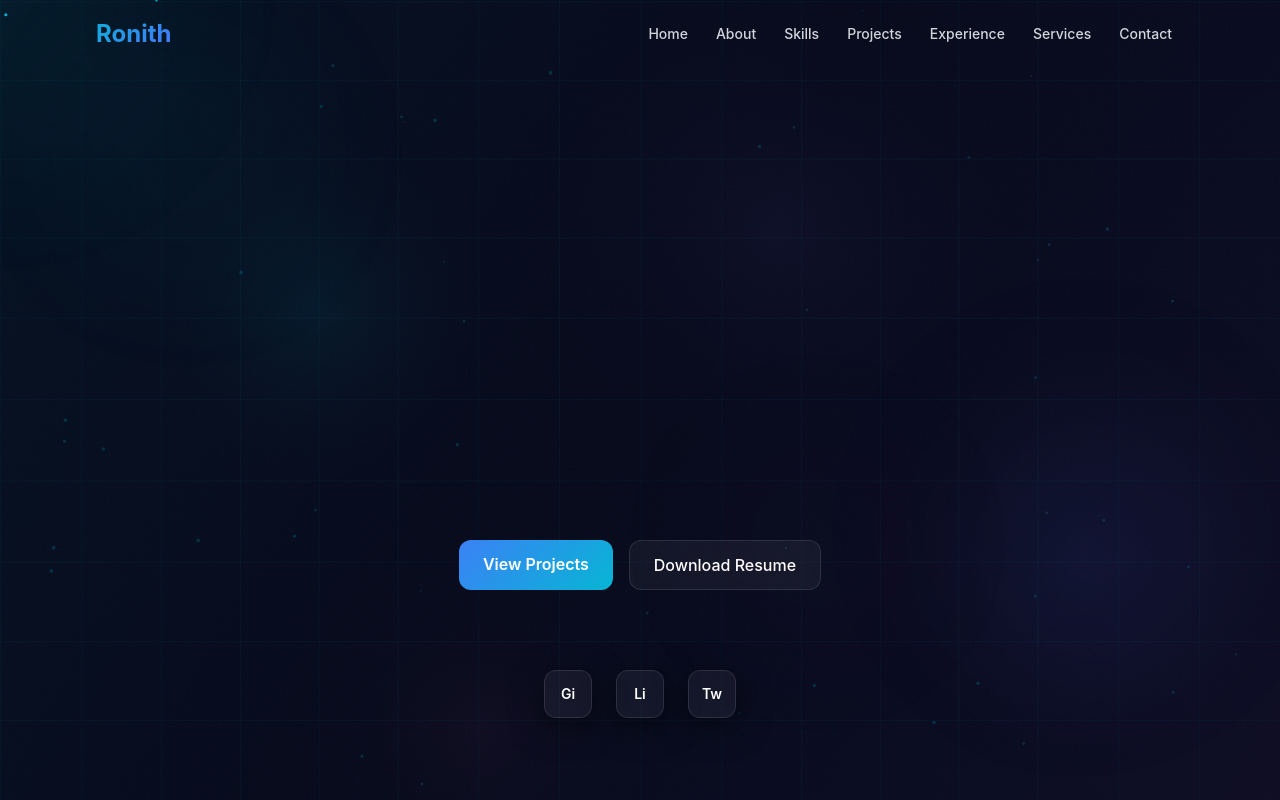
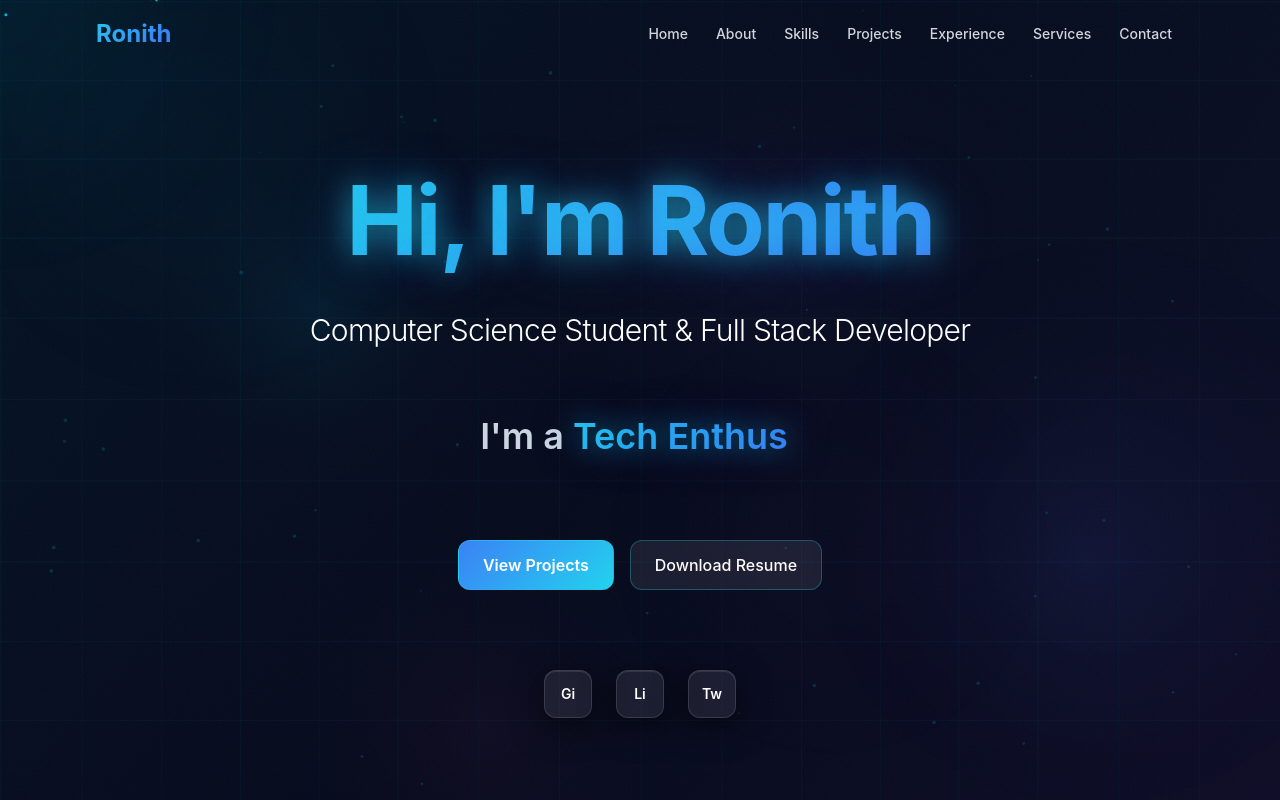
Before and after one commit to RonithJSalian18/Portfolio, a Next.js app: page / in a window 1280 px wide. Shown: the top 800 px of the page. Built offline with nearby package versions, Linux system fonts and the light colour scheme.

Commit message:
feat: update color variables and adjust glass component styles

```diff
--- a/app/globals.css
+++ b/app/globals.css
@@ -2,14 +2,18 @@
 
 @layer base {
   :root {
-    --dark-bg: #060816;
-    --navy-dark: #0b1020;
-    --cyan: #06b6d4;
+    --dark-bg: #050816;
+    --navy-dark: #0b1120;
+    --gray-900: #111827;
+    --navy-900: #0f172a;
+    --cyan: #22d3ee;
     --electric-blue: #3b82f6;
     --purple: #8b5cf6;
+    --indigo: #6366f1;
     --soft-pink: #ec4899;
-    --text-secondary: #94a3b8;
-    --text-muted: #64748b;
+    --text-primary: #ffffff;
+    --text-secondary: #cbd5e1;
+    --text-muted: #94a3b8;
     color-scheme: dark;
   }
 
@@ -19,16 +23,16 @@
   }
 
   body {
-    background: #060816;
-    color: #ffffff;
+    background: var(--dark-bg);
+    color: var(--text-primary);
     overflow-x: hidden;
     position: relative;
   }
 
   h1, h2, h3, h4, h5, h6 {
-    font-weight: 600;
+    font-weight: 700;
     letter-spacing: -0.025em;
-    color: #ffffff;
+    color: var(--text-primary);
   }
 
   h1 {
@@ -48,7 +52,7 @@
 
   p {
     font-size: 1rem;
-    color: #d1d5db;
+    color: var(--text-secondary);
     line-height: 1.6;
   }
 
@@ -68,47 +72,48 @@
   .glass-card {
     position: relative;
     border-radius: 1.5rem;
-    background-color: rgba(255, 255, 255, 0.05);
-    backdrop-filter: blur(60px);
-    border: 1px solid rgba(255, 255, 255, 0.1);
+    background-color: rgba(255, 255, 255, 0.08);
+    backdrop-filter: blur(2xl);
+    border: 1px solid rgba(255, 255, 255, 0.12);
     overflow: hidden;
-    box-shadow: 0 8px 32px rgba(0, 0, 0, 0.5);
-    transition: all 500ms cubic-bezier(0.23, 1, 0.320, 1);
+    box-shadow: 0 8px 32px rgba(0, 0, 0, 0.6), inset 0 1px 0 rgba(255, 255, 255, 0.1);
+    transition: all 500ms cubic-bezier(0.23, 1, 0.32, 1);
   }
 
   .glass-card:hover {
-    background-color: rgba(255, 255, 255, 0.1);
-    border-color: rgba(6, 182, 212, 0.3);
-    box-shadow: 0 0 30px rgba(6, 182, 212, 0.4), inset 0 0 20px rgba(6, 182, 212, 0.2);
-    transform: translateY(-4px);
+    background-color: rgba(34, 211, 238, 0.12);
+    border-color: rgba(34, 211, 238, 0.4);
+    box-shadow: 0 0 40px rgba(34, 211, 238, 0.5), inset 0 0 30px rgba(34, 211, 238, 0.2);
+    transform: translateY(-6px);
   }
 
   .glass-button {
     padding: 0.75rem 1.5rem;
     border-radius: 0.75rem;
-    background-color: rgba(255, 255, 255, 0.05);
-    backdrop-filter: blur(40px);
-    border: 1px solid rgba(255, 255, 255, 0.1);
-    color: #ffffff;
+    background-color: rgba(255, 255, 255, 0.08);
+    backdrop-filter: blur(2xl);
+    border: 1px solid rgba(34, 211, 238, 0.3);
+    color: var(--text-primary);
     font-weight: 500;
-    transition: all 300ms cubic-bezier(0.23, 1, 0.320, 1);
+    transition: all 300ms cubic-bezier(0.23, 1, 0.32, 1);
   }
 
   .glass-button:hover {
-    background-color: rgba(255, 255, 255, 0.1);
-    border-color: rgba(6, 182, 212, 0.5);
-    box-shadow: 0 0 30px rgba(6, 182, 212, 0.4);
+    background-color: rgba(34, 211, 238, 0.15);
+    border-color: rgba(34, 211, 238, 0.6);
+    box-shadow: 0 0 40px rgba(34, 211, 238, 0.5);
   }
 
   .glass-button-primary {
     padding: 0.75rem 1.5rem;
     border-radius: 0.75rem;
-    background: linear-gradient(135deg, #3b82f6 0%, #06b6d4 100%);
-    color: #ffffff;
+    background: linear-gradient(135deg, var(--electric-blue) 0%, var(--cyan) 100%);
+    color: var(--text-primary);
     font-weight: 600;
-    transition: all 300ms cubic-bezier(0.23, 1, 0.320, 1);
+    transition: all 300ms cubic-bezier(0.23, 1, 0.32, 1);
     position: relative;
     overflow: hidden;
+    border: 1px solid rgba(34, 211, 238, 0.4);
   }
 
   .glass-button-primary::before {
@@ -118,8 +123,8 @@
     left: -100%;
     width: 100%;
     height: 100%;
-    background: linear-gradient(90deg, transparent, rgba(255, 255, 255, 0.2), transparent);
-    transition: left 300ms;
+    background: linear-gradient(90deg, transparent, rgba(255, 255, 255, 0.25), transparent);
+    transition: left 400ms;
   }
 
   .glass-button-primary:hover::before {
@@ -127,12 +132,12 @@
   }
 
   .glass-button-primary:hover {
-    box-shadow: 0 0 30px rgba(6, 182, 212, 0.4), 0 0 60px rgba(59, 130, 246, 0.3);
-    transform: translateY(-2px);
+    box-shadow: 0 0 40px rgba(34, 211, 238, 0.6), 0 0 80px rgba(59, 130, 246, 0.4);
+    transform: translateY(-3px);
   }
 
   .glass-button-primary:active {
-    transform: scale(0.98);
+    transform: scale(0.96);
   }
 
   .section-container {
@@ -141,6 +146,8 @@
     display: flex;
     align-items: center;
     justify-content: center;
+    position: relative;
+    background: linear-gradient(180deg, rgba(34, 211, 238, 0.02) 0%, rgba(139, 92, 246, 0.01) 100%);
   }
 
   @media (min-width: 768px) {
@@ -157,7 +164,7 @@
   }
 
   .text-gradient {
-    background: linear-gradient(135deg, #06b6d4 0%, #3b82f6 50%, #8b5cf6 100%);
+    background: linear-gradient(135deg, var(--cyan) 0%, var(--electric-blue) 50%, var(--purple) 100%);
     background-clip: text;
     color: transparent;
     -webkit-background-clip: text;
@@ -172,7 +179,7 @@
   }
 
   .glow-text {
-    text-shadow: 0 0 20px rgba(6, 182, 212, 0.5), 0 0 40px rgba(59, 130, 246, 0.3);
+    text-shadow: 0 0 30px rgba(34, 211, 238, 0.6), 0 0 60px rgba(59, 130, 246, 0.4);
   }
 
   .scroll-progress {
@@ -180,39 +187,39 @@
     top: 0;
     left: 0;
     height: 3px;
-    background: linear-gradient(to right, #06b6d4, #3b82f6, #8b5cf6, #ec4899);
+    background: linear-gradient(to right, var(--cyan), var(--electric-blue), var(--purple), var(--soft-pink));
     transform-origin: left;
     z-index: 50;
-    box-shadow: 0 0 20px rgba(6, 182, 212, 0.4);
+    box-shadow: 0 0 30px rgba(34, 211, 238, 0.6);
   }
 
   .floating-orb {
     position: absolute;
     border-radius: 9999px;
-    filter: blur(80px);
-    opacity: 0.3;
+    filter: blur(100px);
+    opacity: 0.35;
     pointer-events: none;
     animation: float-orb 8s ease-in-out infinite;
   }
 
   @keyframes float-orb {
     0%, 100% { transform: translateY(0px) translateX(0px); }
-    25% { transform: translateY(-30px) translateX(20px); }
-    50% { transform: translateY(-60px) translateX(-20px); }
-    75% { transform: translateY(-30px) translateX(30px); }
+    25% { transform: translateY(-40px) translateX(30px); }
+    50% { transform: translateY(-80px) translateX(-40px); }
+    75% { transform: translateY(-40px) translateX(50px); }
   }
 
   .gradient-border {
     border: 1px solid transparent;
-    background-image: linear-gradient(#060816, #060816), linear-gradient(135deg, #06b6d4, #3b82f6, #8b5cf6);
+    background-image: linear-gradient(var(--dark-bg), var(--dark-bg)), linear-gradient(135deg, var(--cyan), var(--electric-blue), var(--purple));
     background-origin: border-box;
     background-clip: padding-box, border-box;
     animation: border-glow 3s ease infinite;
   }
 
   @keyframes border-glow {
-    0%, 100% { box-shadow: 0 0 20px rgba(6, 182, 212, 0.3); }
-    50% { box-shadow: 0 0 40px rgba(59, 130, 246, 0.5), 0 0 60px rgba(139, 92, 246, 0.3); }
+    0%, 100% { box-shadow: 0 0 30px rgba(34, 211, 238, 0.4); }
+    50% { box-shadow: 0 0 50px rgba(59, 130, 246, 0.6), 0 0 80px rgba(139, 92, 246, 0.4); }
   }
 
   .shimmer-text {
--- a/components/sections/Hero.tsx
+++ b/components/sections/Hero.tsx
@@ -59,6 +59,8 @@ export function Hero() {
           <motion.h1
             className="text-5xl sm:text-6xl md:text-7xl lg:text-8xl font-bold leading-tight text-gradient glow-text"
             variants={heroHeadingVariants}
+            initial="hidden"
+            animate="visible"
             style={{
               backgroundSize: '200% 200%',
             }}
@@ -70,6 +72,8 @@ export function Hero() {
           <motion.h2
             className="text-xl sm:text-2xl md:text-3xl text-text-secondary max-w-2xl font-light"
             variants={heroSubtitleVariants}
+            initial="hidden"
+            animate="visible"
           >
             Computer Science Student & Full Stack Developer
           </motion.h2>
@@ -78,6 +82,8 @@ export function Hero() {
           <motion.div
             className="h-16 sm:h-20 md:h-24 flex items-center justify-center"
             variants={fadeUpVariants}
+            initial="hidden"
+            animate="visible"
           >
             <p className="text-2xl sm:text-3xl md:text-4xl font-semibold">
               <span className="text-text-secondary">I&apos;m a </span>
@@ -96,6 +102,8 @@ export function Hero() {
           <motion.div
             className="flex flex-col sm:flex-row gap-4 mt-8"
             variants={fadeUpVariants}
+            initial="hidden"
+            animate="visible"
           >
             <motion.a
               href="#projects"
@@ -123,6 +131,8 @@ export function Hero() {
           <motion.div
             className="flex gap-6 mt-12"
             variants={fadeUpVariants}
+            initial="hidden"
+            animate="visible"
           >
             {[
               { icon: 'GitHub', href: 'https://github.com' },
--- a/tailwind.config.ts
+++ b/tailwind.config.ts
@@ -10,21 +10,25 @@ const config = {
   theme: {
     extend: {
       colors: {
-        background: '#060816',
+        background: '#050816',
         foreground: '#ffffff',
-        'glass-border': 'rgba(255, 255, 255, 0.1)',
-        'glass-bg': 'rgba(255, 255, 255, 0.05)',
-        cyan: '#06b6d4',
+        'glass-border': 'rgba(255, 255, 255, 0.12)',
+        'glass-bg': 'rgba(255, 255, 255, 0.08)',
+        cyan: '#22d3ee',
         'electric-blue': '#3b82f6',
         purple: '#8b5cf6',
+        indigo: '#6366f1',
         'soft-pink': '#ec4899',
-        'dark-bg': '#060816',
-        'navy-dark': '#0b1020',
-        'text-secondary': '#94a3b8',
-        'text-muted': '#64748b',
+        'dark-bg': '#050816',
+        'navy-dark': '#0b1120',
+        'gray-900': '#111827',
+        'navy-900': '#0f172a',
+        'text-primary': '#ffffff',
+        'text-secondary': '#cbd5e1',
+        'text-muted': '#94a3b8',
       },
       backgroundColor: {
-        'dark-bg': '#0f0f1e',
+        'dark-bg': '#050816',
       },
       backdropBlur: {
         xs: '2px',
@@ -35,12 +39,13 @@ const config = {
         '2xl': '60px',
       },
       boxShadow: {
-        glow: '0 0 30px rgba(6, 182, 212, 0.4)',
-        'glow-purple': '0 0 30px rgba(139, 92, 246, 0.4)',
-        'glow-blue': '0 0 30px rgba(59, 130, 246, 0.4)',
-        'glow-pink': '0 0 30px rgba(236, 72, 153, 0.3)',
-        'glass': '0 8px 32px rgba(0, 0, 0, 0.5)',
-        'inner-glow': 'inset 0 0 20px rgba(6, 182, 212, 0.2)',
+        glow: '0 0 40px rgba(34, 211, 238, 0.5)',
+        'glow-purple': '0 0 40px rgba(139, 92, 246, 0.5)',
+        'glow-blue': '0 0 40px rgba(59, 130, 246, 0.5)',
+        'glow-pink': '0 0 40px rgba(236, 72, 153, 0.4)',
+        'glow-indigo': '0 0 40px rgba(99, 102, 241, 0.4)',
+        'glass': '0 8px 32px rgba(0, 0, 0, 0.6)',
+        'inner-glow': 'inset 0 0 30px rgba(34, 211, 238, 0.2)',
       },
       animation: {
         'float': 'float 6s ease-in-out infinite',
```
